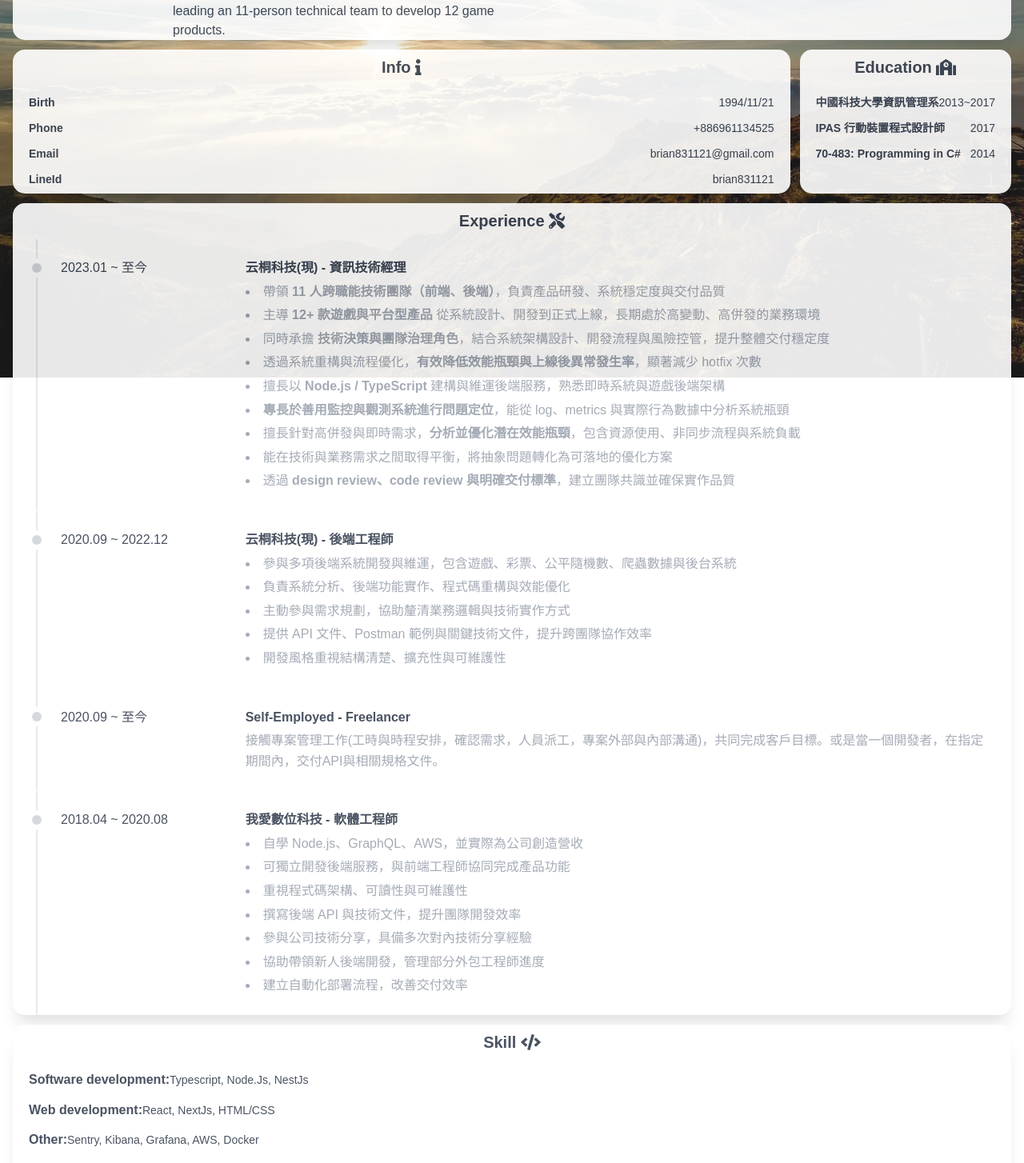
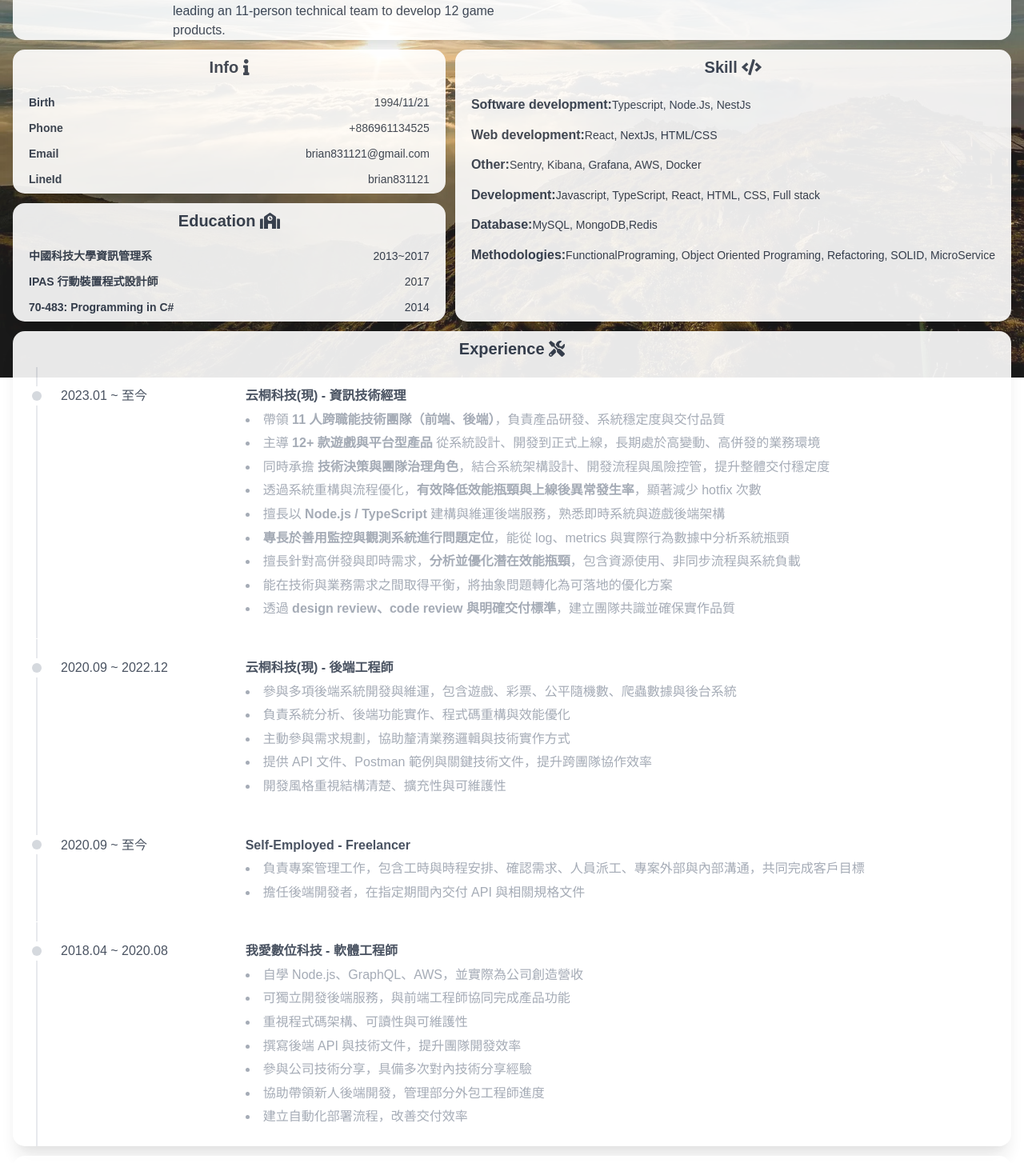
Before and after one commit to brianYuDesign/szu-yu-project, a React (Create React App) app: page / in a window 1280 px wide. Shown: the part 328-1782 px from the top of the page at 80% size. Built offline with nearby package versions, Linux system fonts and the light colour scheme.

Commit message:
feat: update resume

```diff
--- a/src/App.js
+++ b/src/App.js
@@ -34,12 +34,16 @@ function App() {
             >
               <Education />
             </div>
+            <div
+              data-aos="fade-left"
+              data-aos-duration="1000"
+              className="xl:row-span-2 "
+            >
+              <Skill />
+            </div>
           </div>
           <div data-aos="fade-up" data-aos-duration="1000" className="">
             <Work />
-          </div>
-          <div data-aos="fade-up" data-aos-duration="1000" className="">
-            <Skill />
           </div>
           <div data-aos="fade-up" data-aos-duration="1000" className="">
             <Project />
--- a/src/pages/Work.js
+++ b/src/pages/Work.js
@@ -101,8 +101,10 @@ const workList = [
   {
     companyName: "Self-Employed",
     jobTitle: "Freelancer",
-    jobDesc:
-      "接觸專案管理工作(工時與時程安排，確認需求，人員派工，專案外部與內部溝通)，共同完成客戶目標。或是當一個開發者，在指定期間內，交付API與相關規格文件。",
+    jobDesc: [
+      "負責專案管理工作，包含工時與時程安排、確認需求、人員派工、專案外部與內部溝通，共同完成客戶目標",
+      "擔任後端開發者，在指定期間內交付 API 與相關規格文件",
+    ],
     period: "2020.09 ~ 至今",
   },
   {
```
